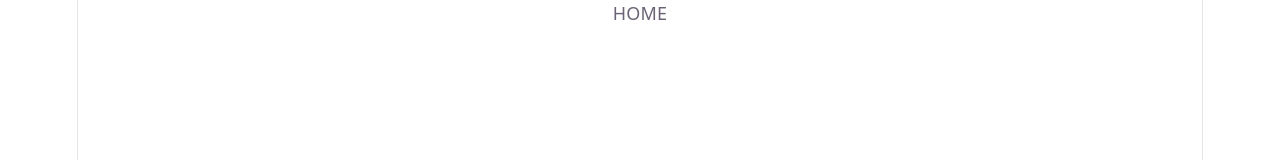
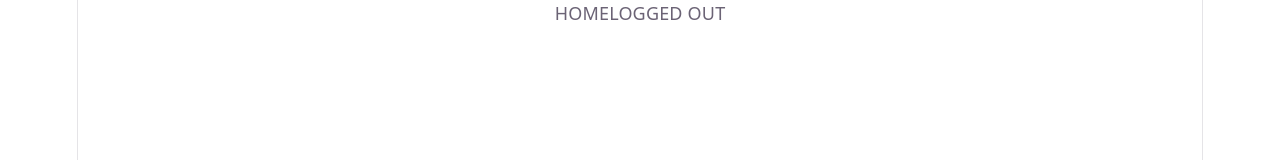
Before and after one commit to leightonmeredith/react-login, a React (Vite) app: page / in a window 1280 px wide. Shown: the top 160 px of the page. Built offline with nearby package versions, Linux system fonts and the light colour scheme.

Commit message:
add context auth

```diff
--- a/src/Home.tsx
+++ b/src/Home.tsx
@@ -1,3 +1,11 @@
+import { useAuth } from "./context/useAuth";
+
 export default function Home() {
-    return ('HOME')
+  const { email } = useAuth();
+  return (
+    <div>
+      HOME
+      {email ? "LOGGED IN" : "LOGGED OUT"}
+    </div>
+  );
 }
--- a/src/LoginForm.tsx
+++ b/src/LoginForm.tsx
@@ -1,20 +1,7 @@
 import { useState } from "react";
 import "./styles.css";
 import { login } from "./utils.tsx";
-
-// ================ LOGIN FORM ====================
-//
-// Guidelines:
-// * You have an incomplete login form.
-// * You are not allowed to add any additional HTML elements.
-// * You are not allowed to use refs.
-//
-// Tasks:
-//  8* The login button should trigger the login() action imported above and pass required data to it.
-//  8* Disable the Login button if email is blank OR if password is under 6 letters
-//  8* Disable the Login button while login action is being performed
-//  8* Show an error message from the login() if login fails. The error should be cleared every time user re-attempts to log in.
-//  8* Show an alert box (native Javascript alert) if login succeeds. Investigate the login function to find out how to log in successfully.
+import { useAuth } from "./context/useAuth.tsx";
 
 export default function LoginForm() {
   const [email, setEmail] = useState("");
@@ -22,17 +9,19 @@ export default function LoginForm() {
   const [loading, setLoading] = useState(false);
   const [error, setError] = useState("");
 
+  const { loginUser } = useAuth();
+
   const handleLogin = async () => {
     setError("");
     setLoading(true);
     try {
       await login({ email, password });
+      loginUser({ email, user: "myUser" });
       alert("Login Successful");
-      setLoading(false);
       // eslint-disable-next-line @typescript-eslint/no-explicit-any
     } catch (error: any) {
-      console.log(error.message);
       setError(error.message);
+    } finally {
       setLoading(false);
     }
   };
--- /dev/null
+++ b/src/context/authProvider.tsx
@@ -0,0 +1,22 @@
+import { useState, type ReactNode } from "react";
+import {UserContext, type UserData} from './userContext'
+
+export function AuthProvider({children}: {children: ReactNode}) {
+    const [user, setUser]=useState('')
+    const [email, setEmail]=useState('')
+
+    const loginUser = (userData: UserData) => {
+        setUser(userData.user);
+        setEmail(userData.email)
+    }
+    const logoutUser = () => {
+        setUser('')
+        setEmail('')
+    }
+
+    return(
+        <UserContext value={{user, email, loginUser, logoutUser}}>
+            {children}
+        </UserContext>
+    )
+}
--- /dev/null
+++ b/src/context/useAuth.tsx
@@ -0,0 +1,11 @@
+
+import { useContext } from "react";
+import { UserContext } from "./userContext";
+
+export function useAuth() {
+    const context = useContext(UserContext);
+    if(!context) {
+        throw new Error('useAuth must be used within a AuthProvider');
+    }
+    return context;
+}
--- /dev/null
+++ b/src/context/userContext.tsx
@@ -0,0 +1,15 @@
+import { createContext } from "react";
+
+export type AuthContextType = {
+    user: string,
+    email: string,
+    loginUser: (userData: UserData) => void,
+    logoutUser: () => void
+}
+
+export type UserData = {
+    user: string,
+    email: string
+}
+
+export const UserContext = createContext<AuthContextType | undefined>(undefined)
--- a/src/main.tsx
+++ b/src/main.tsx
@@ -5,6 +5,7 @@ import App from './App.tsx'
 import { createBrowserRouter, RouterProvider } from "react-router";
 import Home from "./Home.tsx";
 import LoginForm from "./LoginForm.tsx";
+import { AuthProvider } from "./context/AuthProvider.tsx";
 
 const router = createBrowserRouter([
   {
@@ -19,6 +20,8 @@ const router = createBrowserRouter([
 
 createRoot(document.getElementById("root")!).render(
   <StrictMode>
-    <RouterProvider router={router} />
+    <AuthProvider>
+      <RouterProvider router={router} />
+    </AuthProvider>
   </StrictMode>,
 );
```
